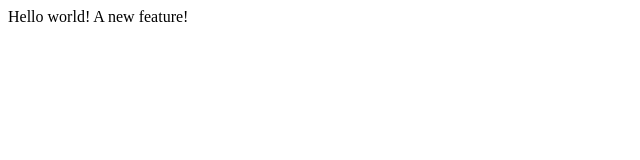
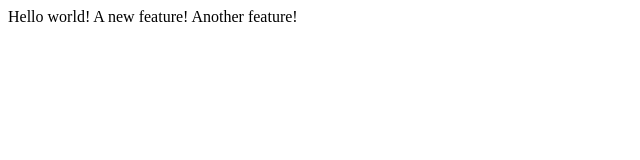
Before and after one commit to bob1973/CS50_Web_programming, a plain HTML site: page lecture1/index.html in a window 1280 px wide. Shown: the whole page, without its empty margins (0-640 px from the left). Drawn offline with Linux system fonts and the light colour scheme.

Commit message:
New branch content

```diff
--- a/lecture1/index.html
+++ b/lecture1/index.html
@@ -6,5 +6,6 @@
 	<body>
 		Hello world!
 		A new feature!
+		Another feature!
 	</body>
 </html>
```
